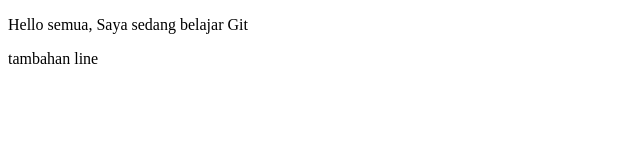
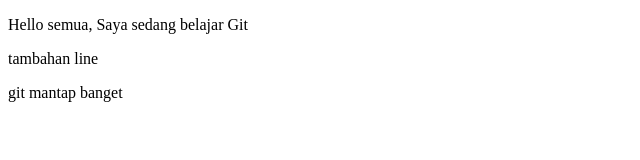
Before and after one commit to raihanshafa/proyek-ku, a plain HTML site: page index.html in a window 1280 px wide. Shown: the whole page, without its empty margins (0-640 px from the left). Drawn offline with Linux system fonts and the light colour scheme.

Commit message:
git mantap banget

```diff
--- a/index.html
+++ b/index.html
@@ -7,5 +7,6 @@
   <body>
     <p>Hello semua, Saya sedang belajar Git</p>
     <p>tambahan line</p>
+    <p>git mantap banget</p>
   </body>
 </html>
```
